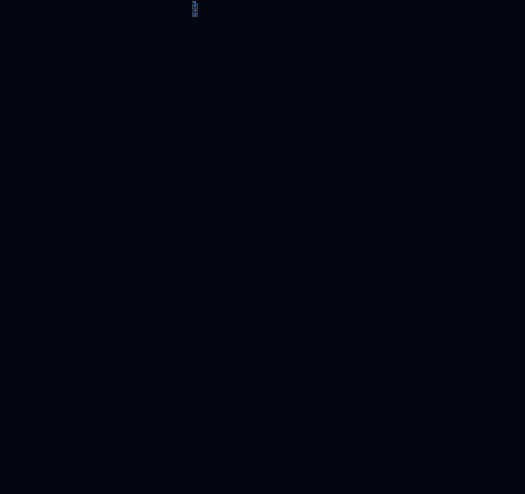
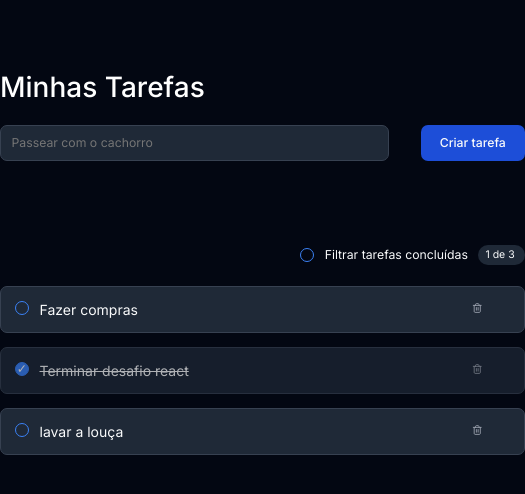
Before and after one commit to LoboThalita/ToDo-App, a React (Vite) app: page / in a window 390 px wide. Shown: the top 494 px of the page, 525 px wide, since content can reach past the window. Built offline with nearby package versions, Linux system fonts and the light colour scheme; data requests are answered from the project's data file.

Commit message:
Correções sugeridas

```diff
--- a/src/Components/NewTaskCreator.jsx
+++ b/src/Components/NewTaskCreator.jsx
@@ -8,6 +8,12 @@ function NewTaskCreator({ onSubmit }) {
   async function handleSubmit(event) {
     event.preventDefault();
 
+    const trimmedDescription = description.trim();
+
+
+    if (trimmedDescription === "") {
+      return;
+    }
     const formData = {
         description
     }
--- a/src/ModulesCss/ExistingTasks.module.css
+++ b/src/ModulesCss/ExistingTasks.module.css
@@ -6,6 +6,7 @@ li {
   border-radius: 0.5rem;
   border: 1px solid var(--gray-700);
   background: var(--gray-800);
+  word-wrap: break-word;
 }
 .apagado {
   display: flex;
@@ -28,6 +29,7 @@ li > input[type="checkbox"] {
   align-items: center;
   border-radius: 99999rem;
   border: 1.5px solid var(--blue-500);
+  flex-shrink: 0
 }
 li > input[type="checkbox"]:checked {
   background: var(--blue-500, #3b82f6);
@@ -42,7 +44,8 @@ li p {
   color: var(--gray-50);
   font-size: 1rem;
   font-weight: 400;
-  width: 100%;
+  max-width: 30rem;
+  text-overflow: unset;
 }
 
 .riscado {
--- a/src/index.css
+++ b/src/index.css
@@ -44,6 +44,6 @@ body {
 
 @media (max-width: 600px) {
   html {
-    font-size: 0.875%;
+    font-size: 87.5%;
   }
 }
```
